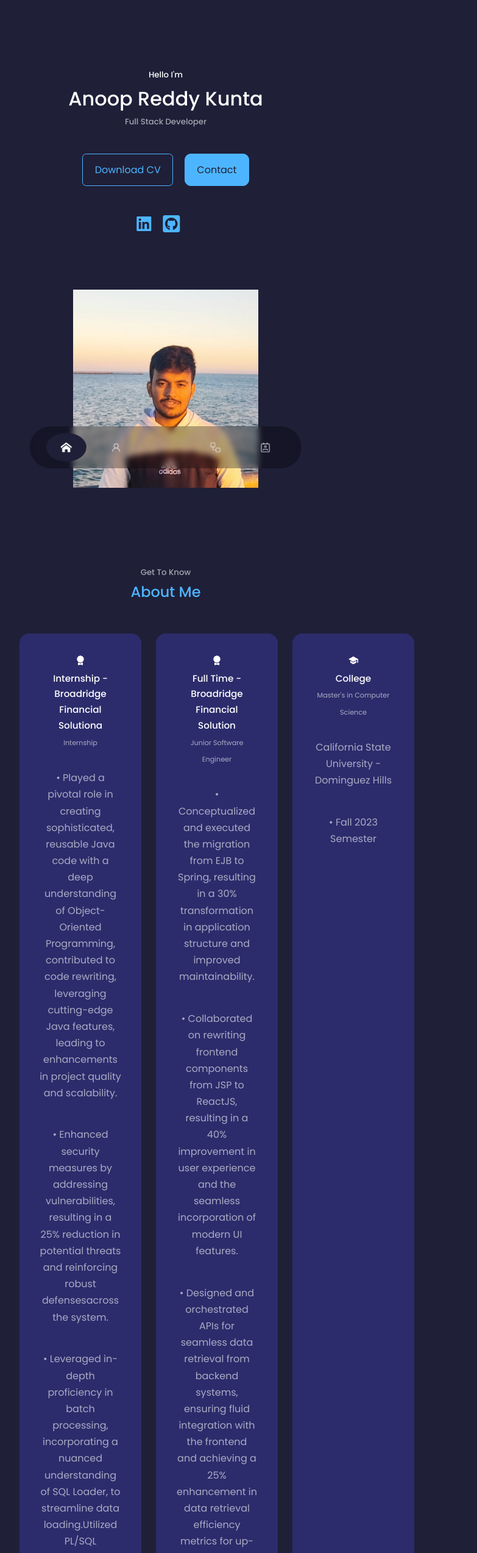
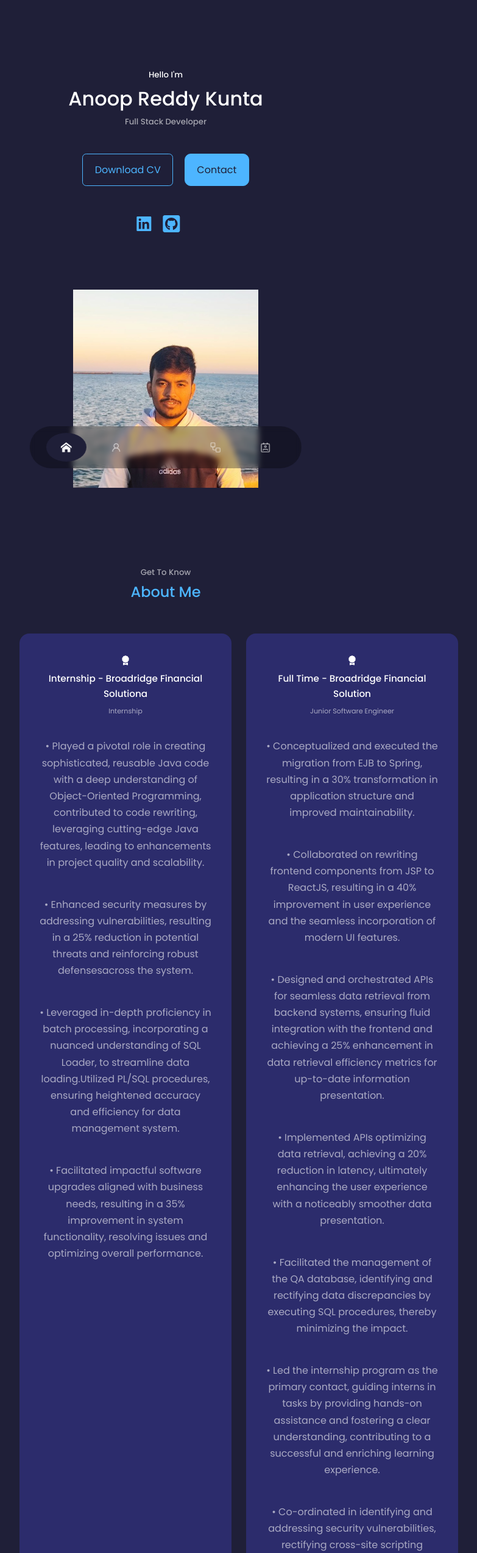
Before and after one commit to Anoopreddy123/PortFolio, a React (Create React App) app: page / in a window 1280 px wide. Shown: the top 2547 px of the page at 61% size, without its empty margins (368-1151 px from the left). Built offline with nearby package versions, Linux system fonts and the light colour scheme; some icons are missing.

Commit message:
changing the layout

```diff
--- a/src/App.jsx
+++ b/src/App.jsx
@@ -10,15 +10,14 @@ import { Footer } from './Components/Footer/Footer';
 const App = () => {
   return (
     <div className="App">
-     <Header/>
+      <Header/>
      <Nav />
      <About/>
-
-
       <Experience/>
       <Projects/>
       <Contact/>
       <Footer/>
+
     </div>
   );
 }
--- a/src/Components/About/About.css
+++ b/src/Components/About/About.css
@@ -1,16 +1,13 @@
-.about__container{
-
+.about__container {
     display: grid;
-    grid-template-columns: 90% 50%;
-    gap: 15;
+    grid-template-columns: auto;
+    gap: 15px;
     padding-left: 15rem;
-
 }
 
-
-.about__cards{
+.about__cards {
     display: grid;
-    grid-template-columns: repeat(3,1fr);
+    grid-template-columns: repeat(auto-fill, minmax(300px, 1fr)); /* Adjust min and max width as needed */
     gap: 1.5rem;
 }
 
```
